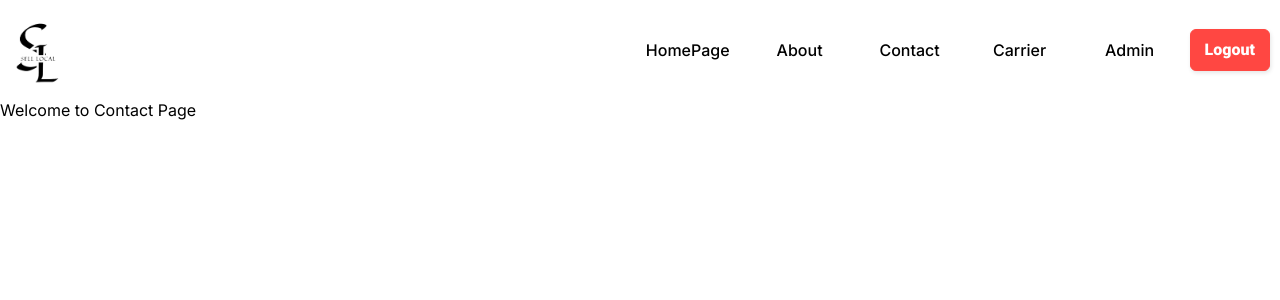
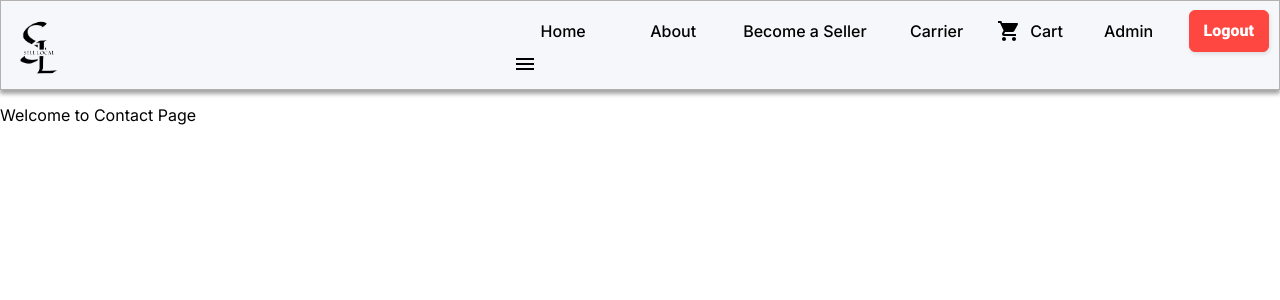
Before and after one commit to shivamgupta002/SellLocal, a Next.js app: page /contact in a window 1280 px wide. Shown: the top 300 px of the page. Built offline with nearby package versions, Linux system fonts and the light colour scheme.

Commit message:
Navbar Ui edit

```diff
--- a/src/component/navbar/links/Links.jsx
+++ b/src/component/navbar/links/Links.jsx
@@ -3,9 +3,11 @@ import { useState } from "react";
 import styles from "./links.module.css";
 import NavLink from "./navLink/navLink";
 import Image from "next/image";
+import ShoppingCartIcon from "@mui/icons-material/ShoppingCart";
+import MenuIcon from '@mui/icons-material/Menu';
 const links = [
   {
-    title: "HomePage",
+    title: "Home",
     path: "/",
   },
   {
@@ -13,8 +15,8 @@ const links = [
     path: "/about",
   },
   {
-    title: "Contact",
-    path: "/contact",
+    title: "Become a Seller",
+    path: "/seller",
   },
   {
     title: "Carrier",
@@ -33,6 +35,10 @@ const Links = () => {
           {links.map((link) => (
             <NavLink item={link} key={link.title} />
           ))}
+          <div className={styles.divLink}>
+            <ShoppingCartIcon />
+            <NavLink item={{ title: "Cart", path: "/cart" }} />
+          </div>
           {session ? (
             <>
               {isAdmin && <NavLink item={{ title: "Admin", path: "/admin" }} />}
@@ -42,12 +48,17 @@ const Links = () => {
             <NavLink item={{ title: "login", path: "/login" }} />
           )}
         </div>
-        <Image src="/menu.png" alt="hamburger" width={30} height={30} onClick={() => setOpen((prev) => !prev)} className={styles.menuButton} />
+        <MenuIcon onClick={() => setOpen((prev) => !prev)}
+          className={styles.menuButton} />
         {open && (
           <div className={styles.mobileLinks}>
             {links.map((link) => (
               <NavLink item={link} key={link.title} />
             ))}
+            <div className={styles.divLink}>
+              <ShoppingCartIcon />
+              <NavLink item={{ title: "Cart", path: "/cart" }} />
+            </div>
           </div>
         )}
       </div>
--- a/src/component/navbar/links/links.module.css
+++ b/src/component/navbar/links/links.module.css
@@ -4,6 +4,20 @@
     gap: 10px;
 }
 
+.divLink {
+    display: flex;
+    align-items: center;
+    position: relative;
+    width: 4.5rem;
+}
+
+.divLink svg {
+    position: absolute;
+}
+
+.divLink a {
+    position: absolute;
+}
 
 .logout {
     margin-right: 10px;
@@ -42,7 +56,6 @@
     opacity: .5;
 }
 
-
 .menuButton,
 .mobileLinks {
     display: none;
@@ -65,16 +78,21 @@
 
     .mobileLinks {
         position: absolute;
-        top: 100px;
+        top: 90px;
         right: 0;
         width: 40%;
-        height: 80vh;
+        height: 92vh;
+        font-size: 22px;
         background-color: var(--bg);
         display: flex;
         flex-direction: column;
         align-items: center;
         justify-content: center;
-        gap: 10px;
+        gap: 70px;
+        background-color: #f5f7fa;
+        border: 1px solid #b4b0b0;
+        box-shadow: rgba(0, 0, 0, 0.19) 0px 3px 5px, rgba(0, 0, 0, 0.23) 0px 4px 4px;
+        z-index: 99;
     }
 
 }
--- a/src/component/navbar/navbar.module.css
+++ b/src/component/navbar/navbar.module.css
@@ -1,8 +1,12 @@
 .container {
-    height: 100px;
+    height: 90px;
     display: flex;
     justify-content: space-between;
     align-items: center;
+    background-color: #f5f7fa;
+    border: 1px solid #b4b0b0;
+    box-shadow: rgba(0, 0, 0, 0.19) 0px 3px 5px, rgba(0, 0, 0, 0.23) 0px 4px 4px;
+    margin-bottom: 15px;
 }
 
 .imgContainer {
```
